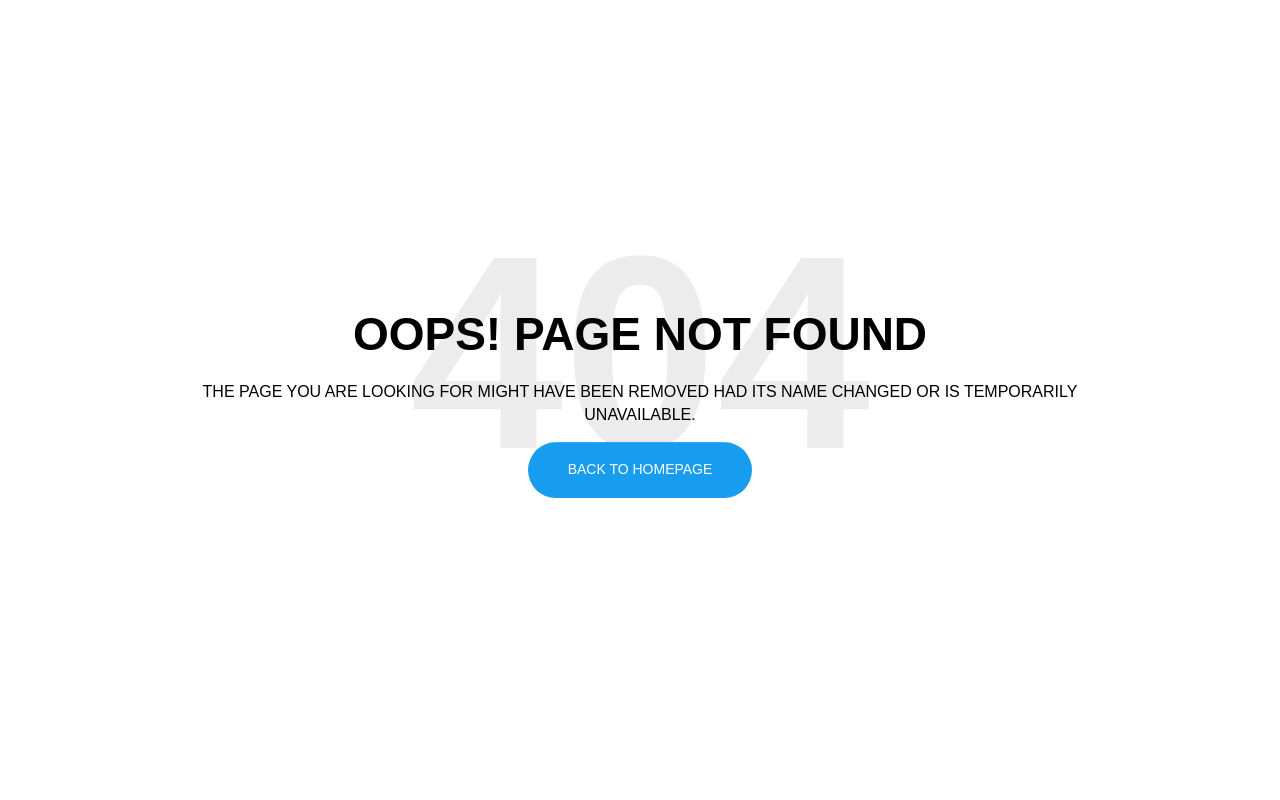
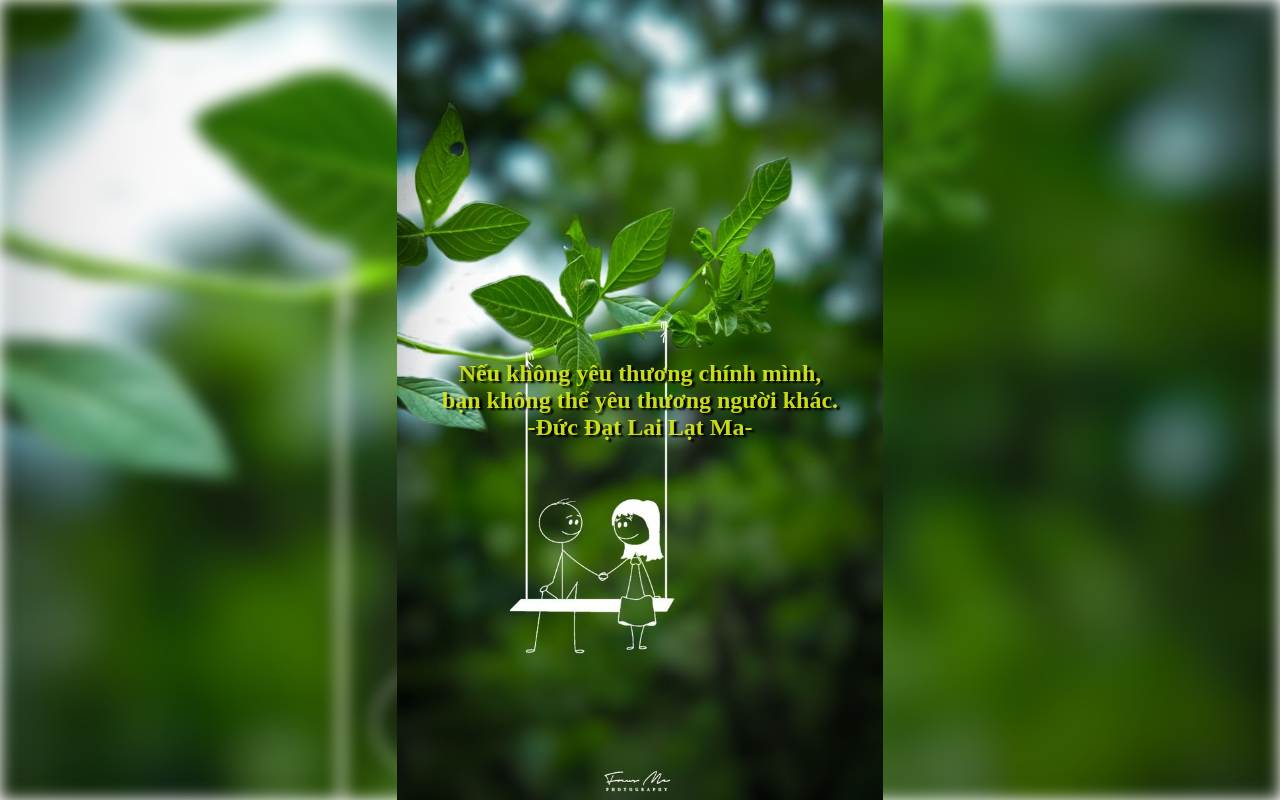
Before and after one commit to TanNhatCMS/thongdiepchoban, a Next.js app: page /thang-3 in a window 1280 px wide. Before the commit this address had no page. Built offline with nearby package versions, Linux system fonts and the light colour scheme.

Commit message:
chore: move march

```diff
--- a/assets/css/thang-3.css
+++ /dev/null
@@ -1,59 +0,0 @@
-* {
-    margin: 0;
-    padding: 0;
-    height: 100%;
-    overflow: hidden;
-}
-
-.cauChuyen {
-    position: relative;
-    height: 100%;
-    display: flex;
-    justify-content: center;
-    align-items: center;
-    text-align: center;
-    flex-direction: column;
-}
-
-.cauChuyen img {
-    position: absolute;
-    top: 0;
-    left: 0;
-    width: 100%;
-    height: 100%;
-    object-fit: contain;
-    z-index: -1;
-}
-
-.cauChuyen::before {
-    content: "";
-    position: absolute;
-    top: 0;
-    left: 0;
-    width: 100%;
-    height: 100%;
-    background: url('../images/thang3.jpg') no-repeat center center;
-    background-size: cover;
-    filter: blur(8px);
-    z-index: -2;
-}
-
-.thongDiep {
-    font-size: 1.5rem;
-    text-shadow: 3px 2px 2px rgb(0, 0, 0);
-    position: relative;
-    z-index: 11;
-    /* color: rgb(152, 138, 232); */
-    font-weight: 600;
-    /* Thay đổi màu chữ nếu cần */
-    /* Thay đổi kích thước chữ nếu cần */
-
-    /* Điều chỉnh giá trị này để dời chữ xuống dưới */
-
-}
-
-.thongDiep p {
-    font-family: "Ysabeau SC", serif;
-    color: rgba(216, 233, 24, 0.923);
-    padding-top:460px;
-}
--- /dev/null
+++ b/src/app/styles/march.module.css
@@ -0,0 +1,48 @@
+.cauChuyen {
+    position: relative;
+    height: 100vh;
+    display: flex;
+    justify-content: center; /* Căn giữa theo chiều ngang */
+    align-items: center; /* Căn giữa theo chiều dọc */
+    text-align: center;
+    flex-direction: column;
+    overflow: hidden;
+}
+
+.thongDiep {
+    font-size: 1.5rem;
+    text-shadow: 3px 2px 2px rgb(0, 0, 0);
+    position: relative;
+    z-index: 11;
+    font-weight: 600;
+    padding: 100px;
+}
+
+.thongDiep span {
+    font-family: "Ysabeau SC", serif;
+    color: rgba(216, 233, 24, 0.923);
+}
+
+.cauChuyen > span { /* Style cho Image component của Next.js */
+    position: absolute !important;
+    top: 0;
+    left: 0;
+    width: 100%;
+    height: 100%;
+    z-index: -1;
+}
+
+.cauChuyen::before {
+    content: "";
+    position: absolute;
+    top: 0;
+    left: 0;
+    width: 100%;
+    height: 100%;
+    background-image: url('../../../public/assets/images/march.jpg');
+    background-repeat: no-repeat;
+    background-position: center center;
+    background-size: cover;
+    filter: blur(8px);
+    z-index: -2;
+}
--- /dev/null
+++ b/src/app/thang-3/page.tsx
@@ -0,0 +1,31 @@
+import Image from "next/image";
+import {Metadata} from "next";
+import styles from '../styles/march.module.css';
+import marchImage from '../../../public/assets/images/march.jpg';
+
+export const metadata: Metadata = {
+    title: "Thông điệp tháng 3",
+};
+export default function March() {
+  return (
+    <div className={styles.cauChuyen}>
+      <div className={styles.thongDiep}>
+        <span>
+          Nếu không yêu thương chính mình,
+          <br />
+          bạn không thể yêu thương người khác.
+          <br />
+          -Đức Đạt Lai Lạt Ma-
+        </span>
+      </div>
+      <Image
+        src={marchImage}
+        alt="Tháng 3"
+        fill
+        style={{ objectFit: 'contain' }}
+        priority
+      />
+    </div>
+  )
+      ;
+}
```
Also changed, not shown: thang-3.html (deleted, +0 -37 lines), public/assets/images/march.jpg (added).
